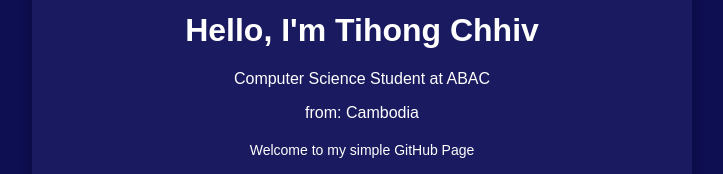
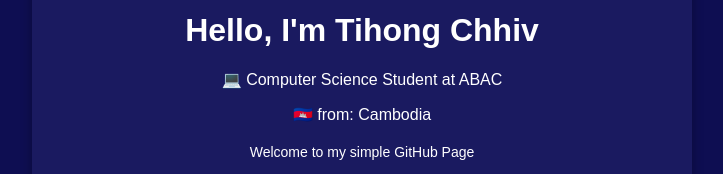
Before and after one commit to TihongChhiv/TihongChhiv.github.io, a plain HTML site: page index.html in a window 1280 px wide. Shown: the part 234-408 px from the top of the page, without its empty margins (278-1001 px from the left). Drawn offline with Linux system fonts and the light colour scheme.

Commit message:
update something

```diff
--- a/index.html
+++ b/index.html
@@ -35,8 +35,8 @@
   <div class="card">
     <img src="IMG_0460.JPG" alt="My Photo" />
     <h1>Hello, I'm Tihong Chhiv</h1>
-    <p>Computer Science Student at ABAC</p>
-    <p>from: Cambodia</p>
+    <p> 💻   Computer Science Student at ABAC</p>
+    <p> 🇰🇭   from: Cambodia</p>
     <p class="desc">Welcome to my simple GitHub Page</p>
   </div>
 </body>
```
